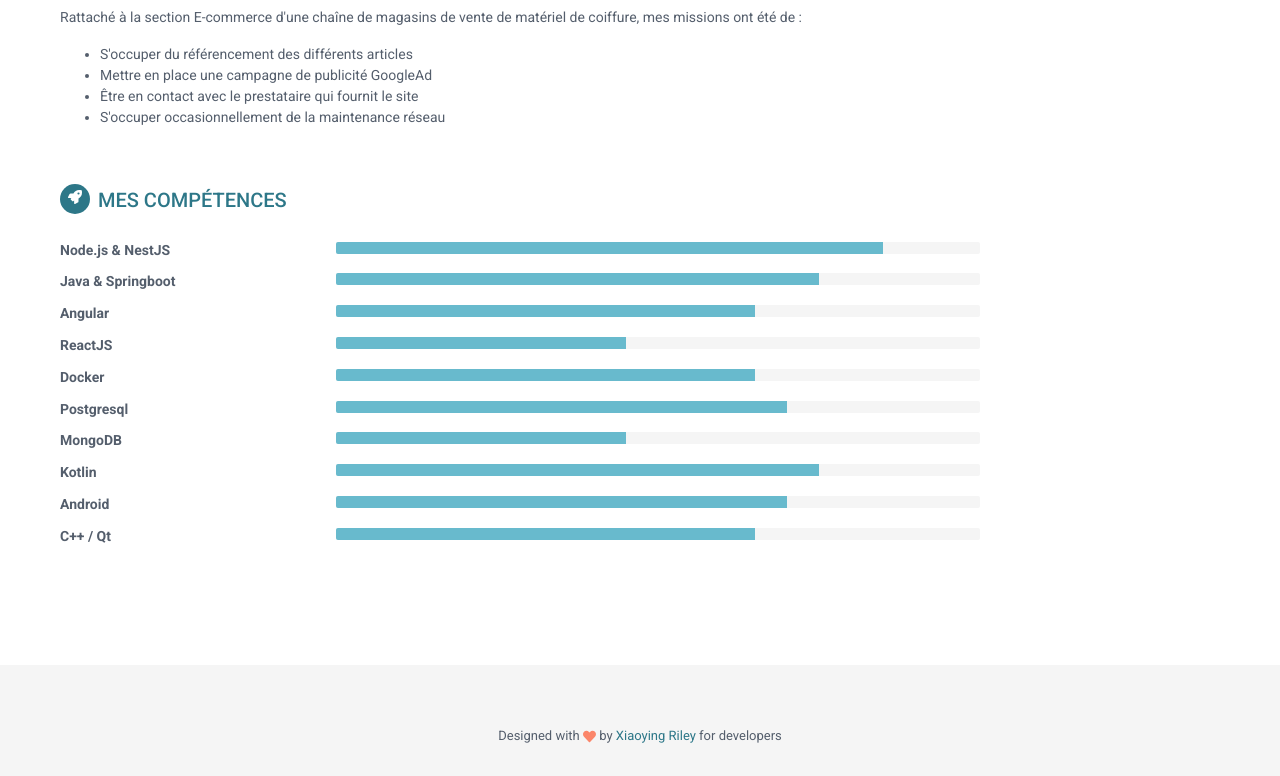
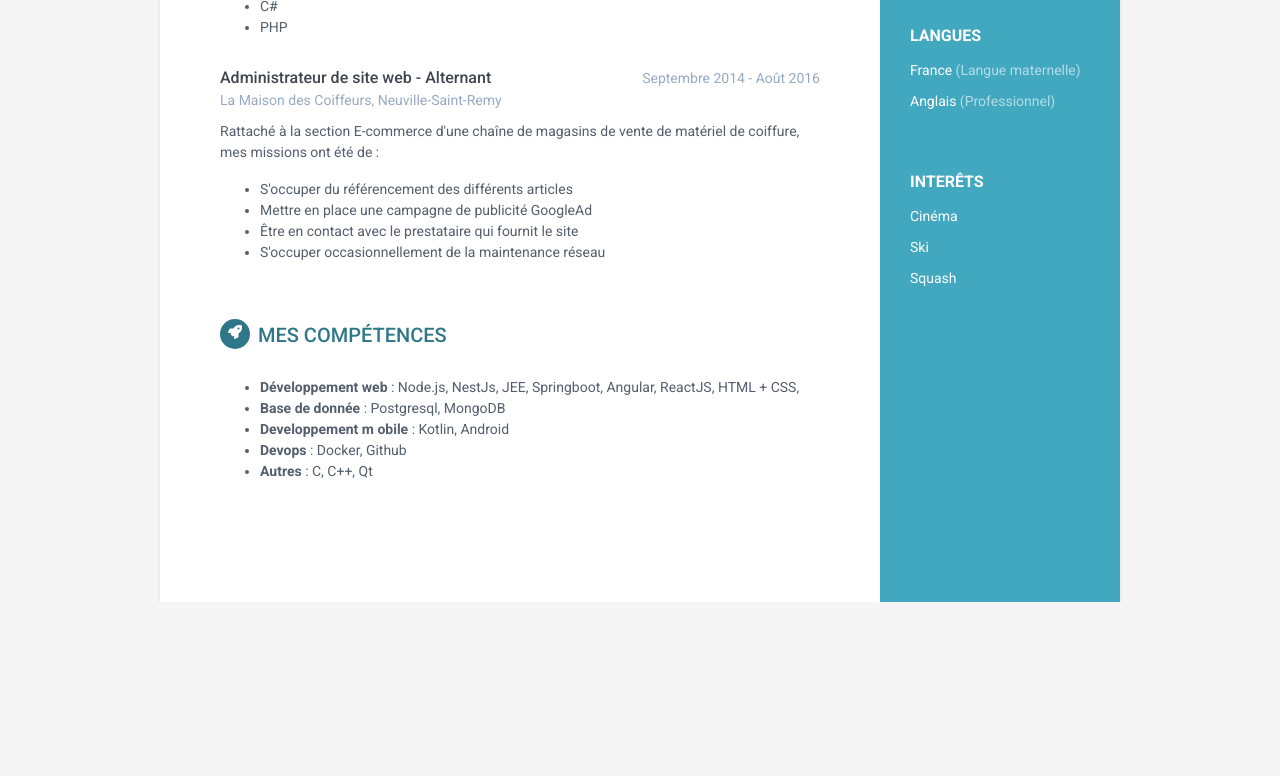
Before and after one commit to Florianblt/Florianblt.github.io, a plain HTML site: page pdf.html in a window 1280 px wide. Shown: the part 954-1730 px from the top of the page. After the commit the page ends 1556 px from the top, so only its background shows below. Drawn offline with Linux system fonts and the light colour scheme.

Commit message:
:speech_balloon: update photo
update photo

```diff
--- a/assets/css/orbit-1.css
+++ b/assets/css/orbit-1.css
@@ -8,15 +8,20 @@
  * Website: http://themes.3rdwavemedia.com/
 */
 body {
-  font-family: 'Roboto', sans-serif;
-  color: #545E6C;
+  font-family: "Roboto", sans-serif;
+  color: #545e6c;
   background: #f5f5f5;
   font-size: 14px;
   -webkit-font-smoothing: antialiased;
   -moz-osx-font-smoothing: grayscale;
 }
 
-h1, h2, h3, h4, h5, h6 {
+h1,
+h2,
+h3,
+h4,
+h5,
+h6 {
   font-weight: 700;
 }
 
@@ -42,7 +47,7 @@ p {
 }
 
 .wrapper {
-  background: #42A8C0;
+  background: #42a8c0;
   max-width: 960px;
   margin: 0 auto;
   margin-top: 30px;
@@ -53,7 +58,7 @@ p {
 }
 
 .sidebar-wrapper {
-  background: #42A8C0;
+  background: #42a8c0;
   position: absolute;
   right: 0;
   width: 240px;
@@ -90,6 +95,8 @@ p {
 
 .sidebar-wrapper .profile {
   margin-bottom: 15px;
+  max-width: 12em;
+  border-radius: 7px;
 }
 
 .sidebar-wrapper .contact-list .svg-inline--fa {
@@ -235,7 +242,7 @@ p {
 }
 
 .main-wrapper .job-title {
-  color: #3F4650;
+  color: #3f4650;
   font-size: 16px;
   margin-top: 0;
   margin-bottom: 0;
@@ -246,12 +253,12 @@ p {
   position: absolute;
   right: 0;
   top: 0;
-  color: #97AAC3;
+  color: #97aac3;
 }
 
 .main-wrapper .company {
   margin-bottom: 10px;
-  color: #97AAC3;
+  color: #97aac3;
 }
 
 .main-wrapper .project-title {
@@ -304,7 +311,7 @@ p {
 
 .footer .copyright {
   line-height: 1.6;
-  color: #545E6C;
+  color: #545e6c;
   font-size: 13px;
 }
 
--- a/pdf.html
+++ b/pdf.html
@@ -26,9 +26,10 @@
 </head>
 
 <body>
+    <div class="wrapper">
         <div class="sidebar-wrapper">
             <div class="profile-container">
-            <img class="profile" src="assets/images/Fbt.png" alt="" />
+                <img class="profile" src="assets/images/PhotoCV.jpg" alt="" />
                 <h1 class="name">Florian BLOT</h1>
                 <h3 class="tagline">Développeur Full-Stack</h3>
             </div>
@@ -108,8 +109,8 @@
                 </h2>
                 <div class="summary">
                     <p>
-                    Développeur web enthousiaste, passionné de nouvelles technologies, dynamique et curieux, je suis à
-                    l'écoute d'opportunités à partir d'août 2019.
+                        Développeur web enthousiaste, passionné de nouvelles technologies, dynamique et curieux, je suis
+                        à l'écoute d'opportunités à partir d'août 2019.
                     </p>
                     <p>
                     </p>
@@ -174,8 +175,8 @@
                     <!--//meta-->
                     <div class="details">
                         <p>
-                        Rattaché à la partie professionnelle d'une entreprise de maintenance informatique, mes missions
-                        étaient :
+                            Rattaché à la partie professionnelle d'une entreprise de maintenance informatique, mes
+                            missions étaient :
                             <ul>
                                 <li>Maintenir les systèmes réseaux de petites et moyennes entreprises dans la région de
                                     Valenciennes</li>
@@ -211,8 +212,8 @@
                     <!--//meta-->
                     <div class="details">
                         <p>
-                        Rattaché à la section E-commerce d'une chaîne de magasins de vente de matériel de coiffure, mes
-                        missions ont été de :
+                            Rattaché à la section E-commerce d'une chaîne de magasins de vente de matériel de coiffure,
+                            mes missions ont été de :
                             <ul>
                                 <li>S'occuper du référencement des différents articles</li>
                                 <li>Mettre en place une campagne de publicité GoogleAd</li>
@@ -231,111 +232,23 @@
                     <span class="icon-holder"><i class="fas fa-rocket"></i></span>Mes compétences
                 </h2>
                 <div class="skillset">
-                <div class="item">
-                    <h3 class="level-title">Node.js &amp; NestJS</h3>
-                    <div class="progress level-bar">
-                        <div class="progress-bar theme-progress-bar" role="progressbar" style="width: 85%"
-                            aria-valuenow="85" aria-valuemin="0" aria-valuemax="100"></div>
+                    <div class="details">
+                        <p>
+                            <ul>
+                                <li><b>Développement web</b> : Node.js, NestJs, JEE, Springboot, Angular, ReactJS, HTML + CSS, </li>
+                                <li><b>Base de donnée</b> : Postgresql, MongoDB</li>
+                                <li><b>Developpement m obile</b> : Kotlin, Android</li>
+                                <li><b>Devops</b> : Docker, Github</li>
+                                <li><b>Autres</b> : C, C++, Qt</li>
+                            </ul>
+                        </p>
                     </div>
-                </div>
-                <!--//item-->
-
-                <div class="item">
-                    <h3 class="level-title">Java &amp; Springboot</h3>
-                    <div class="progress level-bar">
-                        <div class="progress-bar theme-progress-bar" role="progressbar" style="width: 75%"
-                            aria-valuenow="75" aria-valuemin="0" aria-valuemax="100"></div>
-                    </div>
-                </div>
-                <!--//item-->
-
-                <div class="item">
-                    <h3 class="level-title">Angular</h3>
-                    <div class="progress level-bar">
-                        <div class="progress-bar theme-progress-bar" role="progressbar" style="width: 65%"
-                            aria-valuenow="65" aria-valuemin="0" aria-valuemax="100"></div>
-                    </div>
-                </div>
-                <!--//item-->
-
-                <div class="item">
-                    <h3 class="level-title">ReactJS</h3>
-                    <div class="progress level-bar">
-                        <div class="progress-bar theme-progress-bar" role="progressbar" style="width: 45%"
-                            aria-valuenow="45" aria-valuemin="0" aria-valuemax="100"></div>
-                    </div>
-                </div>
-                <!--//item-->
-
-                <div class="item">
-                    <h3 class="level-title">Docker</h3>
-                    <div class="progress level-bar">
-                        <div class="progress-bar theme-progress-bar" role="progressbar" style="width: 65%"
-                            aria-valuenow="65" aria-valuemin="0" aria-valuemax="100"></div>
-                    </div>
-                </div>
-                <!--//item-->
-
-                <div class="item">
-                    <h3 class="level-title">Postgresql</h3>
-                    <div class="progress level-bar">
-                        <div class="progress-bar theme-progress-bar" role="progressbar" style="width: 70%"
-                            aria-valuenow="70" aria-valuemin="0" aria-valuemax="100"></div>
-                    </div>
-                </div>
-                <!--//item-->
-
-                <div class="item">
-                    <h3 class="level-title">MongoDB</h3>
-                    <div class="progress level-bar">
-                        <div class="progress-bar theme-progress-bar" role="progressbar" style="width: 45%"
-                            aria-valuenow="45" aria-valuemin="0" aria-valuemax="100"></div>
-                    </div>
-                </div>
-                <!--//item-->
-
-                <div class="item">
-                    <h3 class="level-title">Kotlin</h3>
-                    <div class="progress level-bar">
-                        <div class="progress-bar theme-progress-bar" role="progressbar" style="width: 75%"
-                            aria-valuenow="75" aria-valuemin="0" aria-valuemax="100"></div>
-                    </div>
-                </div>
-                <!--//item-->
-
-                <div class="item">
-                    <h3 class="level-title">Android</h3>
-                    <div class="progress level-bar">
-                        <div class="progress-bar theme-progress-bar" role="progressbar" style="width: 70%"
-                            aria-valuenow="70" aria-valuemin="0" aria-valuemax="100"></div>
-                    </div>
-                </div>
-                <!--//item-->
-
-                <div class="item">
-                    <h3 class="level-title">C++ / Qt</h3>
-                    <div class="progress level-bar">
-                        <div class="progress-bar theme-progress-bar" role="progressbar" style="width: 65%"
-                            aria-valuenow="65" aria-valuemin="0" aria-valuemax="100"></div>
-                    </div>
-                </div>
-                <!--//item-->
                 </div>
             </section>
             <!--//skills-section-->
         </div>
         <!--//main-body-->
     </div>
-
-    <footer class="footer">
-        <div class="text-center">
-            <!--/* This template is released under the Creative Commons Attribution 3.0 License. Please keep the attribution link below when using for your own project. Thank you for your support. :) If you'd like to use the template without the attribution, you can check out other commercial license options via our website: themes.3rdwavemedia.com */-->
-            <small class="copyright">Designed with <i class="fas fa-heart"></i> by
-                <a href="http://themes.3rdwavemedia.com" target="_blank">Xiaoying Riley</a>
-                for developers</small>
-            <!--//container-->
-    </footer>
-    <!--//footer-->
 </body>
 
 </html>
```
Also changed, not shown: index.html (+1 -1 lines), assets/images/Fbt.png (deleted), 3 other files. Lines whose indentation alone changed are shown as unchanged.
